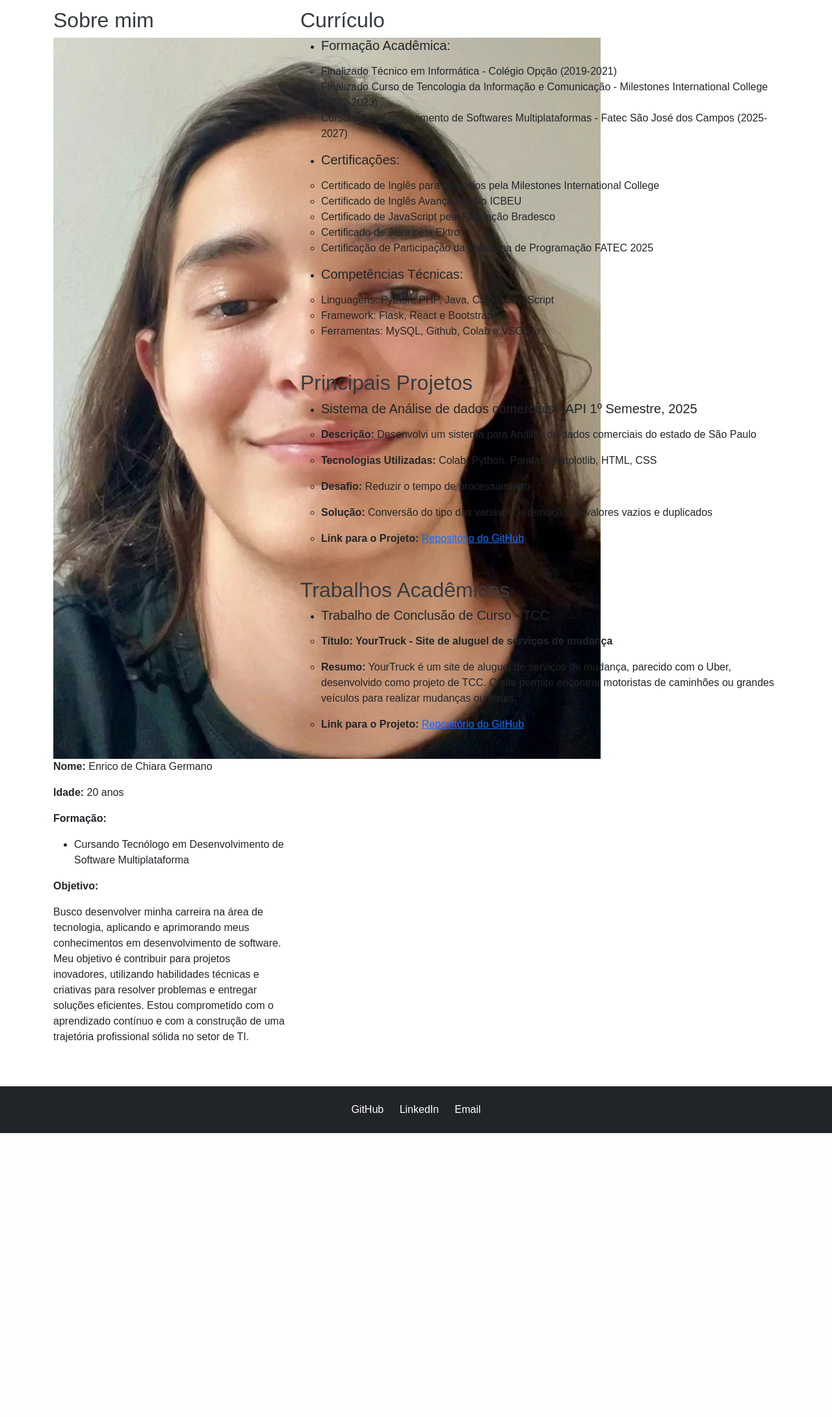
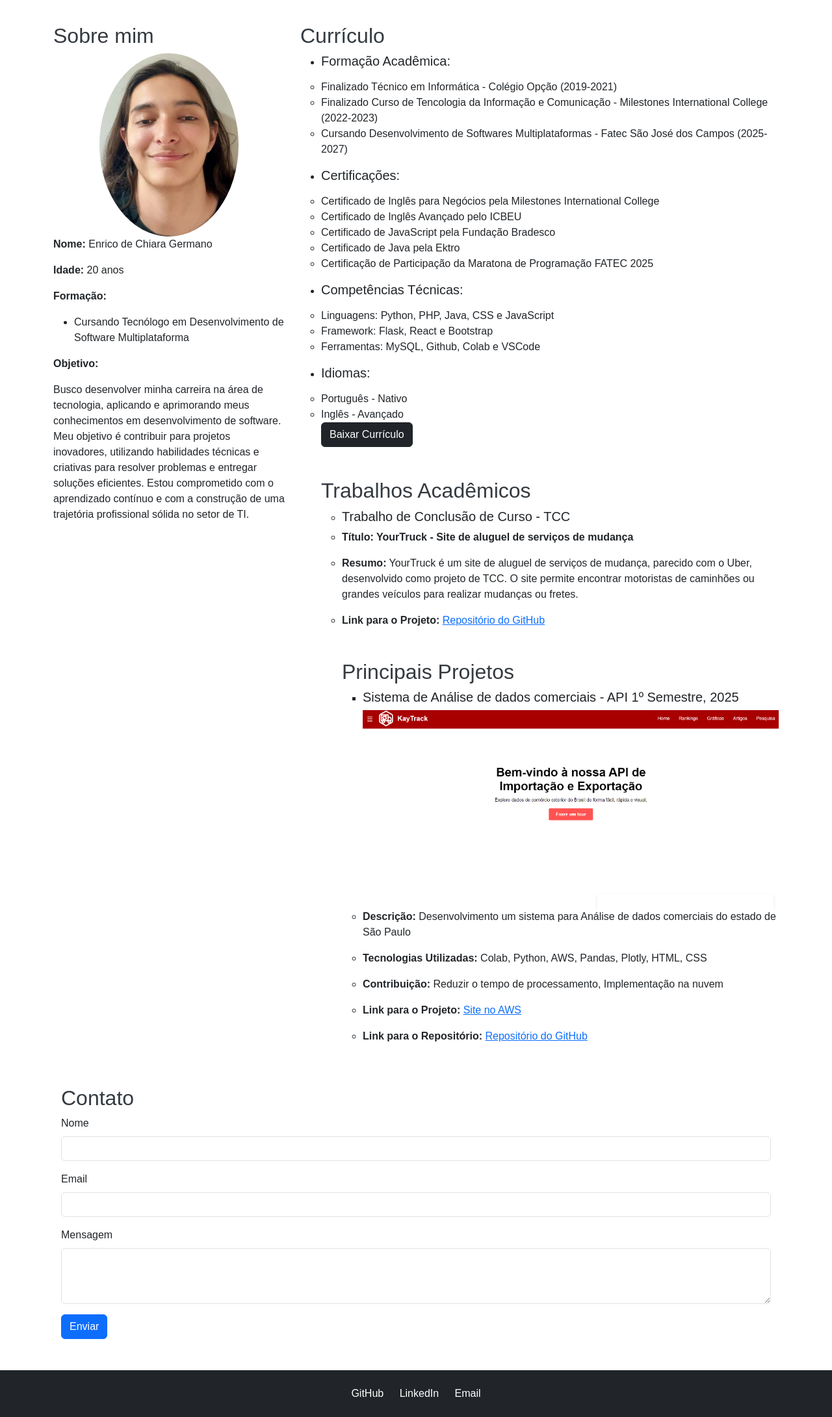
Before and after one commit to EnricoGermano/Portfolio, a Flask app: page / in a window 1280 px wide. Shown: the part 56-2237 px from the top of the page at 65% size. Before the commit the page ends 1800 px from the top, so only its background shows below. Run offline with Flask 3, Linux system fonts and the light colour scheme.

Commit message:
<feat> update portfolio with new CV and project details, enhance styling

```diff
--- a/flask-portfolio/app/static/style.css
+++ b/flask-portfolio/app/static/style.css
@@ -39,3 +39,10 @@ footer a {
 footer a:hover {
     text-decoration: underline;
 }
+.img {
+  max-width: 60%;
+  height: auto;
+  border-radius: 70%;
+  display: block;
+  margin: 0 auto;
+}
--- a/flask-portfolio/app/templates/index.html
+++ b/flask-portfolio/app/templates/index.html
@@ -1,6 +1,6 @@
 <!DOCTYPE html>
 <html lang="pt-br">
-<head>
+<head>e
   <meta charset="UTF-8">
   <meta name="viewport" content="width=device-width, initial-scale=1.0">
   <title>Portfólio</title>
@@ -42,7 +42,7 @@
       <div class="row">
         <div class="col-sm-4" id="sobre">
           <h2>Sobre mim</h2>
-          <img src="./img/pfp.jpg" class="img" alt="pfp">
+          <img src="{{ url_for('static', filename='/img/pfp.jpg') }}" class="img" alt="pfp">
           <p><b>Nome:</b> Enrico de Chiara Germano</p>
           <p><b>Idade:</b> 20 anos</p>
           <p><b>Formação:</b></p>
@@ -75,18 +75,13 @@
               <li>Framework: Flask, React e Bootstrap</li>
               <li>Ferramentas: MySQL, Github, Colab e VSCode</li>
             </ul>
+            <ul><li><h5>Idiomas:</h5></li></ul>
+            <ul style="list-style-type:circle;">
+              <li>Português - Nativo</li>
+              <li>Inglês - Avançado</li>
 
-            <h2 class="mt-5" id="projetos">Principais Projetos</h2>
-            <ul><li><h5>Sistema de Análise de dados comerciais - API 1º Semestre, 2025</h5></li></ul>
-            <ul style="list-style-type:circle;">
-              <li><p><b>Descrição:</b> Desenvolvi um sistema para Análise de dados comerciais do estado de São Paulo</p></li>
-              <li><p><b>Tecnologias Utilizadas:</b> Colab, Python, Pandas, Matplotlib, HTML, CSS</p></li>
-              <li><p><b>Desafio:</b> Reduzir o tempo de processamento</p></li>
-              <li><p><b>Solução:</b> Conversão do tipo das variáveis e remoção de valores vazios e duplicados </p></li>
-              <li><p><b>Link para o Projeto: </b> <a href="https://github.com/EnricoGermano/DSM---Projeto-de-API-1-Semestre">Repositório do GitHub</a></p></li>
-            </ul>
-
-            <h2 class="mt-5" id="Trabalhos">Trabalhos Acadêmicos</h2>
+            <a href="{{ url_for('static', filename='cv/EnricoGermano_CV.pdf') }}" class="btn btn-dark" download>Baixar Currículo</a>
+              <h2 class="mt-5" id="Trabalhos">Trabalhos Acadêmicos</h2>
             <ul><li><h5>Trabalho de Conclusão de Curso - TCC</h5></li></ul>
             <ul style="list-style-type:circle;">
               <li><p><b>Título: YourTruck - Site de aluguel de serviços de mudança</b> </p></li>
@@ -94,11 +89,39 @@
               <li>
                 <p><b>Link para o Projeto: </b><a href="https://github.com/EnricoGermano/YourTruck">Repositório do GitHub</a></p>
               </li>
+            <h2 class="mt-5" id="projetos">Principais Projetos</h2>
+            <ul><li><h5>Sistema de Análise de dados comerciais - API 1º Semestre, 2025</h5></li></ul>
+            <ul style="list-style-type:circle;">
+              <img src="{{ url_for('static', filename='img/projeto1.png') }}" alt="Project Screenshot" class="img-fluid">
+              <li><p><b>Descrição:</b> Desenvolvimento um sistema para Análise de dados comerciais do estado de São Paulo</p></li>
+              <li><p><b>Tecnologias Utilizadas:</b> Colab, Python, AWS, Pandas, Plotly, HTML, CSS</p></li>
+              <li><p><b>Contribuição:</b> Reduzir o tempo de processamento, Implementação na nuvem</p></li>
+              <li><p><b>Link para o Projeto: </b> <a href="http://18.209.24.144:5000/">Site no AWS</a></p></li>
+              <li><p><b>Link para o Repositório: </b> <a href="https://github.com/EnricoGermano/DSM---Projeto-de-API-1-Semestre">Repositório do GitHub</a></p></li>
+            </ul>
         </div>
+      </div>
+      <div class="container mt-5" id="Contato">
+      <h2>Contato</h2>
+      <form action="/send-email" method="POST">
+        <div class="mb-3">
+          <label for="name" class="form-label">Nome</label>
+          <input type="text" class="form-control" id="name" name="name" required>
+        </div>
+        <div class="mb-3">
+          <label for="email" class="form-label">Email</label>
+          <input type="email" class="form-control" id="email" name="email" required>
+        </div>
+        <div class="mb-3">
+          <label for="message" class="form-label">Mensagem</label>
+          <textarea class="form-control" id="message" name="message" rows="3" required></textarea>
+        </div>
+        <button type="submit" class="btn btn-primary">Enviar</button>
+      </form>
       </div>
     </section>
   </main>
-  <footer class="mt-5 p-4 bg-dark text-white text-center" id="Contato">
+  <footer class="mt-5 p-4 bg-dark text-white text-center">
     <a href="https://github.com/EnricoGermano">GitHub</a>
     <a href="https://br.linkedin.com/in/enrico-de-chiara-germano-022894204">LinkedIn</a>
     <a href="mailto:enricogerano@hotmail.com">Email</a>
```
Also changed, not shown: flask-portfolio/README.md (deleted), flask-portfolio/app/static/img/projeto1.png (added), 1 other file.
